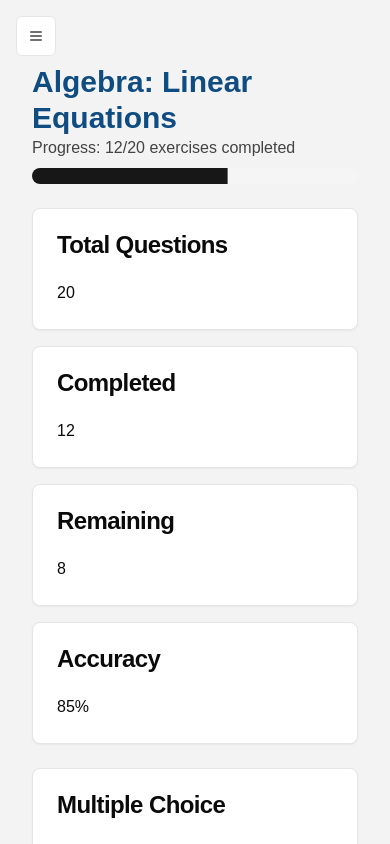
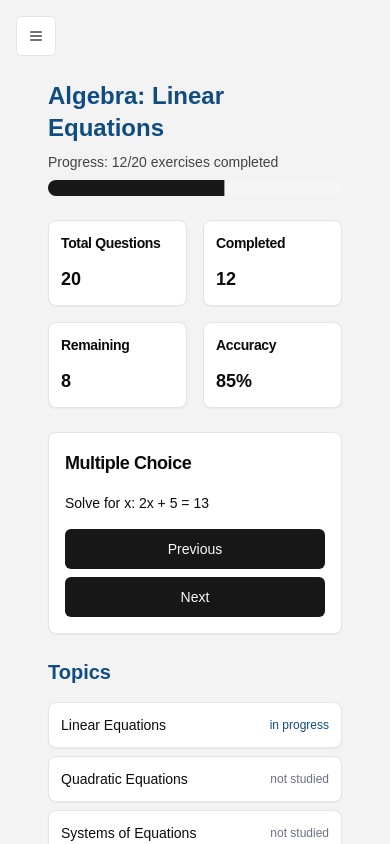
Before and after one commit to PatricioVargasR/Kaanbal, a Next.js app: page /dashboard/curso in a window 390 px wide. Shown: the top 844 px of the page. Built offline with nearby package versions, Linux system fonts and the light colour scheme.

Commit message:
Se corrigió el modo responsivo de la página de curso

```diff
--- a/app/dashboard/curso/page.tsx
+++ b/app/dashboard/curso/page.tsx
@@ -9,7 +9,7 @@ const courseData = {
   completedExercises: 12,
   currentQuestion: {
     type: "Multiple Choice",
-    text: "Solve for x: 2x + 5 =   13",
+    text: "Solve for x: 2x + 5 = 13",
   },
 }
 
@@ -21,60 +21,75 @@ const topics = [
 
 export default function CoursePage() {
   return (
-      <div className="space-y-6">
+    <div className="space-y-6 p-4">
       <div>
-          <h1 className="text-3xl font-bold text-[#0f4c81]">{courseData.topic}: {courseData.unit}</h1>
-          <p>Progress: {courseData.completedExercises}/{courseData.totalExercises} exercises completed</p>
-          <Progress value={(courseData.completedExercises / courseData.totalExercises) * 100} className="mt-2" />
+        <h1 className="text-2xl sm:text-3xl font-bold text-[#0f4c81] break-words">
+          {courseData.topic}: {courseData.unit}
+        </h1>
+        <p className="text-sm sm:text-base mt-2">
+          Progress: {courseData.completedExercises}/{courseData.totalExercises} exercises completed
+        </p>
+        <Progress
+          value={(courseData.completedExercises / courseData.totalExercises) * 100}
+          className="mt-2"
+        />
       </div>
 
-        <div className="grid grid-cols-1 md:grid-cols-2 lg:grid-cols-4 gap-4">
+      <div className="grid grid-cols-2 sm:grid-cols-2 md:grid-cols-4 gap-4">
         <Card>
-            <CardHeader>
-              <CardTitle>Total Questions</CardTitle>
+          <CardHeader className="p-3 sm:p-6">
+            <CardTitle className="text-sm sm:text-base">Total Questions</CardTitle>
           </CardHeader>
-            <CardContent>{courseData.totalExercises}</CardContent>
+          <CardContent className="p-3 sm:p-6 pt-0 sm:pt-2 text-lg sm:text-xl font-semibold">
+            {courseData.totalExercises}
+          </CardContent>
         </Card>
         <Card>
-            <CardHeader>
-              <CardTitle>Completed</CardTitle>
+          <CardHeader className="p-3 sm:p-6">
+            <CardTitle className="text-sm sm:text-base">Completed</CardTitle>
           </CardHeader>
-            <CardContent>{courseData.completedExercises}</CardContent>
+          <CardContent className="p-3 sm:p-6 pt-0 sm:pt-2 text-lg sm:text-xl font-semibold">
+            {courseData.completedExercises}
+          </CardContent>
         </Card>
         <Card>
-            <CardHeader>
-              <CardTitle>Remaining</CardTitle>
+          <CardHeader className="p-3 sm:p-6">
+            <CardTitle className="text-sm sm:text-base">Remaining</CardTitle>
           </CardHeader>
-            <CardContent>{courseData.totalExercises - courseData.completedExercises}</CardContent>
+          <CardContent className="p-3 sm:p-6 pt-0 sm:pt-2 text-lg sm:text-xl font-semibold">
+            {courseData.totalExercises - courseData.completedExercises}
+          </CardContent>
         </Card>
         <Card>
-            <CardHeader>
-              <CardTitle>Accuracy</CardTitle>
+          <CardHeader className="p-3 sm:p-6">
+            <CardTitle className="text-sm sm:text-base">Accuracy</CardTitle>
           </CardHeader>
-            <CardContent>85%</CardContent>
+          <CardContent className="p-3 sm:p-6 pt-0 sm:pt-2 text-lg sm:text-xl font-semibold">
+            85%
+          </CardContent>
         </Card>
       </div>
 
       <Card>
-          <CardHeader>
-            <CardTitle>{courseData.currentQuestion.type}</CardTitle>
+        <CardHeader className="p-4 sm:p-6">
+          <CardTitle className="text-lg sm:text-xl">{courseData.currentQuestion.type}</CardTitle>
         </CardHeader>
-          <CardContent>
-            <p>{courseData.currentQuestion.text}</p>
-            <div className="mt-4 space-x-4">
-              <Button>Previous</Button>
-              <Button>Next</Button>
+        <CardContent className="p-4 sm:p-6 pt-0">
+          <p className="text-sm sm:text-base mb-4">{courseData.currentQuestion.text}</p>
+          <div className="flex flex-col sm:flex-row space-y-2 sm:space-y-0 sm:space-x-4">
+            <Button className="w-full sm:w-auto">Previous</Button>
+            <Button className="w-full sm:w-auto">Next</Button>
           </div>
         </CardContent>
       </Card>
 
       <div>
-          <h2 className="text-2xl font-bold text-[#0f4c81] mb-4">Topics</h2>
+        <h2 className="text-xl sm:text-2xl font-bold text-[#0f4c81] mb-4">Topics</h2>
         {topics.map((topic, index) => (
           <Card key={index} className="mb-2">
-              <CardContent className="flex justify-between items-center">
-                <span>{topic.name}</span>
-                <span className={topic.status === "in progress" ? "text-[#0f4c81]" : "text-gray-500"}>
+            <CardContent className="flex justify-between items-center p-3 sm:p-4">
+              <span className="text-sm sm:text-base">{topic.name}</span>
+              <span className={`text-xs sm:text-sm ${topic.status === "in progress" ? "text-[#0f4c81]" : "text-gray-500"}`}>
                 {topic.status}
               </span>
             </CardContent>
```
Lines whose indentation alone changed are shown as unchanged.
